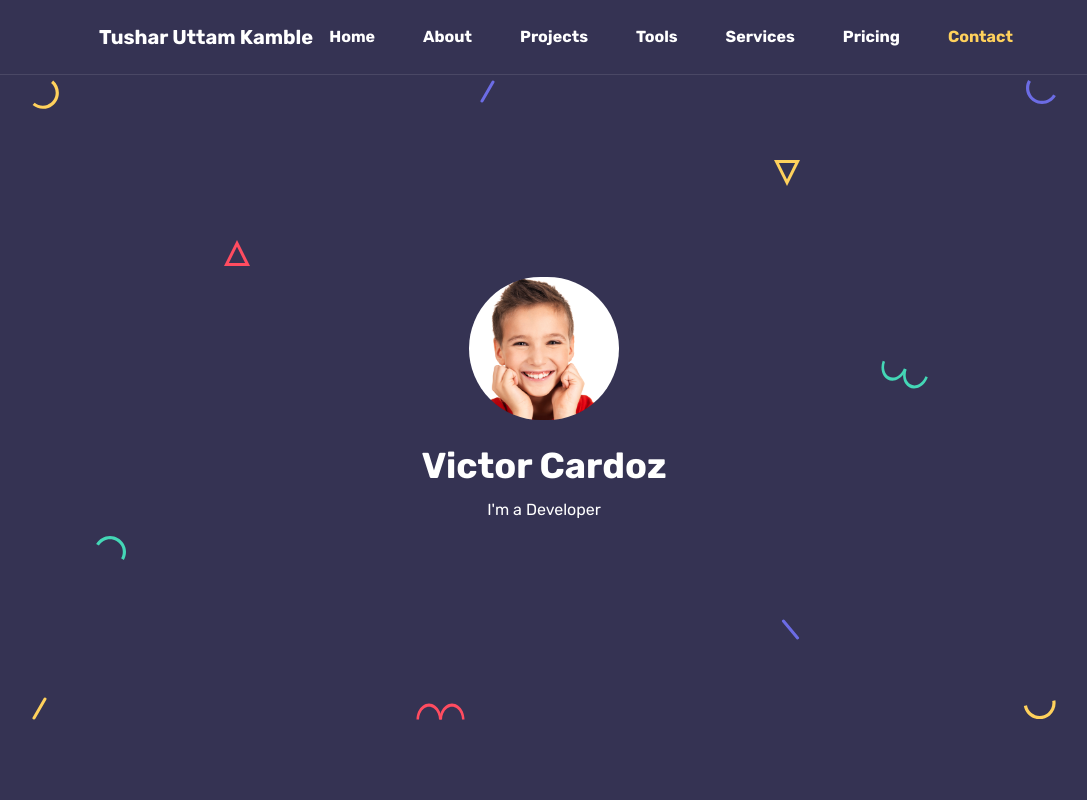
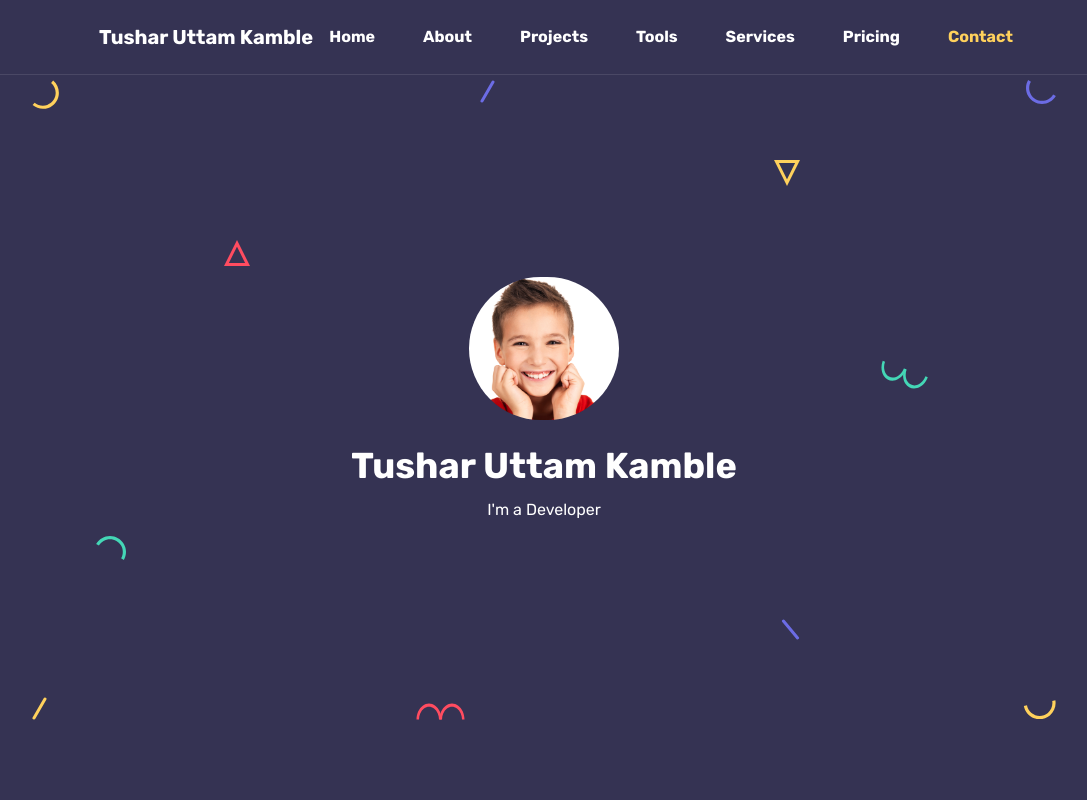
Before and after one commit to tushar0707/blog, a plain HTML site: page index.html in a window 1280 px wide. Shown: the top 800 px of the page, without its empty margins (96-1183 px from the left). Drawn offline with Linux system fonts and the light colour scheme.

Commit message:
Name change

```diff
--- a/index.html
+++ b/index.html
@@ -125,7 +125,8 @@
 				<img src="me.png" style="width: 150px;border-radius: 100px" class="mb-4">
 
 				<!-- info -->
-				<h1 class="mb-2 mt-0">Victor Cardoz</h1>
+				<h1 class="mb-2 mt-0">Tushar Uttam Kamble</h1>
+
 				<span>I'm a <span class="text-rotating morphext"><span class="animated bounceIn">Developer</span></span></span>
 			</div>
 
```
